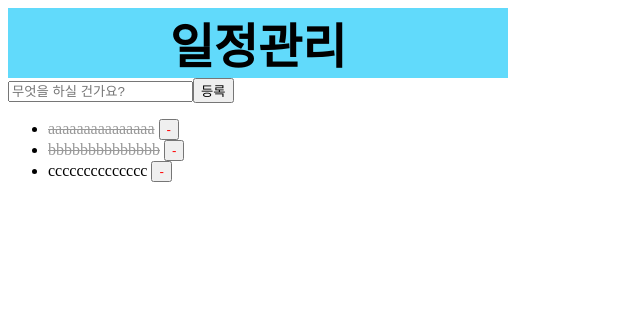
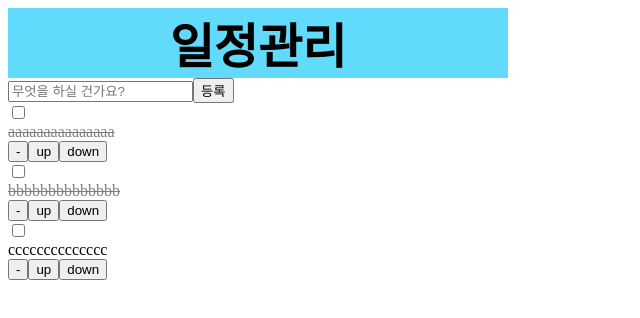
Before and after one commit to dmswl6310/React_Study, a React (Create React App) app: page / in a window 1280 px wide. Shown: the top 318 px of the page, without its empty margins (0-640 px from the left). Built offline with nearby package versions, Linux system fonts and the light colour scheme.

Commit message:
stress 1

```diff
--- a/src/App.css
+++ b/src/App.css
@@ -15,14 +15,10 @@
   text-decoration-line: line-through;
 }
 
-.TodoItem .text {
+.Todo {
   cursor: pointer;
 }
 
-.TodoItem.done .text {
-  color: #999999;
-  text-decoration: line-through;
-}
 
 .TodoItem .remove {
   color: red;
--- a/src/App.tsx
+++ b/src/App.tsx
@@ -1,12 +1,10 @@
 import React from 'react';
-import TodoForm from './TodoForm';
-import TodoList from './TodoList';
+import Form from './Form';
 
 const App = () => {
   return (
     <>
-      <TodoForm />
-      <TodoList />
+      <Form />
     </>
   );
 };
--- /dev/null
+++ b/src/Form.tsx
@@ -0,0 +1,34 @@
+import React, { useState } from 'react';
+import TodoInput from './TodoInput';
+import TodoListControl from './TodoListControl';
+
+const todos : Todo[] = [
+  {
+    id: 1,
+    todoText: 'aaaaaaaaaaaaaaa',
+    done: true
+  },
+  {
+    id: 2,
+    todoText: 'bbbbbbbbbbbbbb',
+    done: true
+  },
+  {
+    id: 3,
+    todoText: 'cccccccccccccc',
+    done: false
+  }
+];
+
+const Form = () => {
+  const [todoList, setTodoList] = useState<Todo[]>(todos);
+  const [count, setCount] = useState(4);
+  return (
+   <div>
+      <TodoInput id={count} setId = {setCount} todoList = {todoList} setTodoList = {setTodoList}></TodoInput>
+      <TodoListControl todoList = {todoList} setTodoList = {setTodoList}></TodoListControl>
+   </div>
+  );
+}
+
+export default Form;
--- /dev/null
+++ b/src/Item.tsx
@@ -0,0 +1,24 @@
+import React, { useState } from "react";
+import './App.css';
+
+const Item = ( props : Todo) => {
+
+const [done, setDone] = useState(props.done);
+const changeDone = () => {
+    console.log(props.done)
+    setDone (!done);
+    console.log(props.done)
+}
+
+    return(
+        <div onClick={() => setDone(!done)}>
+            <input type = "checkbox" onChange = {changeDone}></input>
+            <div className={props.done ? 'Checked' : 'Todo'}> {props.todoText}</div>
+            <button>-</button>
+            <button>up</button>
+            <button>down</button>
+        </div>
+    );
+};
+
+export default Item;
--- /dev/null
+++ b/src/Todo.d.ts
@@ -0,0 +1,5 @@
+type Todo = {
+    id : number;
+    todoText : string;
+    done : boolean;
+}
--- a/src/TodoForm.tsx
+++ /dev/null
@@ -1,16 +0,0 @@
-import React, { useState } from 'react';
-import "./App.css"
-
-function TodoForm() {
-
-
-  return (
-    <form >
-      <div className = "App-Title">일정관리</div>
-      <input placeholder="무엇을 하실 건가요?"/>
-      <button>등록</button>
-    </form>
-  );
-}
-
-export default TodoForm;
--- /dev/null
+++ b/src/TodoInput.tsx
@@ -0,0 +1,35 @@
+import React, { useState } from 'react';
+import "./App.css"
+
+const TodoInput = (
+  props : {
+    id : number;
+    setId : any;
+    todoList : Todo[];
+    setTodoList : any;
+  }
+) => {
+
+    const [text, setText] = useState<string>('');
+    const textChange = (e:any) => {
+      setText(e.target.value)
+    }
+
+    const click = () => {
+      const item:Todo = {id : props.id, todoText : text as string, done : false}
+      props.setTodoList(props.todoList.concat(item));
+      props.setId(props.id+1);
+      console.log(item);
+    }
+
+  return (
+    <form >
+      <div className = "App-Title">일정관리</div>
+      <input type ="text" onChange={textChange} placeholder="무엇을 하실 건가요?" />
+      <button onClick={click} >등록</button>
+
+    </form>
+  );
+}
+
+export default TodoInput;
--- a/src/TodoItem.tsx
+++ /dev/null
@@ -1,22 +0,0 @@
-import React from 'react';
-
-export type TodoItemProps = {
-    todoItem: {
-    id: number;
-    text: string;
-    done: boolean;
-  };
-}
-
-function TodoItem({ todoItem }: TodoItemProps) {
-
-
-  return (
-    <li className={`TodoItem ${todoItem.done ? 'done' : ''}`}>
-      <span className="text" >{todoItem.text}</span>
-      <button className="remove" >-</button>
-    </li>
-  );
-}
-
-export default TodoItem;
--- a/src/TodoList.tsx
+++ /dev/null
@@ -1,32 +0,0 @@
-import React, { useRef } from 'react';
-import TodoItem from './TodoItem';
-
-function TodoList() {
-  const todos = [
-    {
-      id: 1,
-      text: 'aaaaaaaaaaaaaaa',
-      done: true
-    },
-    {
-      id: 2,
-      text: 'bbbbbbbbbbbbbb',
-      done: true
-    },
-    {
-      id: 3,
-      text: 'cccccccccccccc',
-      done: false
-    }
-  ];
-
-  return (
-    <ul>
-      {todos.map(todo => (
-        <TodoItem todoItem={todo} />
-      ))}
-    </ul>
-  );
-}
-
-export default TodoList;
--- /dev/null
+++ b/src/TodoListControl.tsx
@@ -0,0 +1,17 @@
+import React from 'react';
+import Item from './Item'
+
+const TodoListControl = (props : {
+  todoList : Todo[]
+  setTodoList : any
+}) => {
+
+
+  return (
+    <div>
+      {props.todoList.map((item:Todo) => <Item id = {item.id} todoText = {item.todoText} done = {item.done}></Item>)}
+    </div>
+  );
+}
+
+export default TodoListControl;
```
